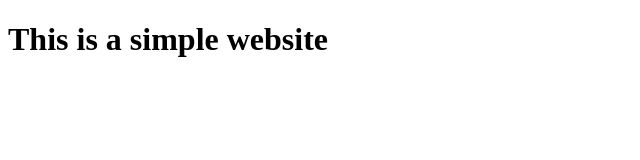
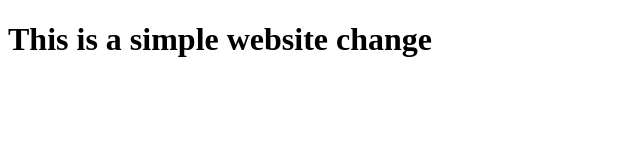
Before and after one commit to kimtoancntt/SampleWeb, a plain HTML site: page index.html in a window 1280 px wide. Shown: the whole page, without its empty margins (0-640 px from the left). Drawn offline with Linux system fonts and the light colour scheme.

Commit message:
Update index.html

```diff
--- a/index.html
+++ b/index.html
@@ -4,6 +4,6 @@
   <title>Simple Website</title>
 </head>
 <body>
-  <h1>This is a simple website</h1>
+  <h1>This is a simple website change</h1>
 </body>
 </html>
```
